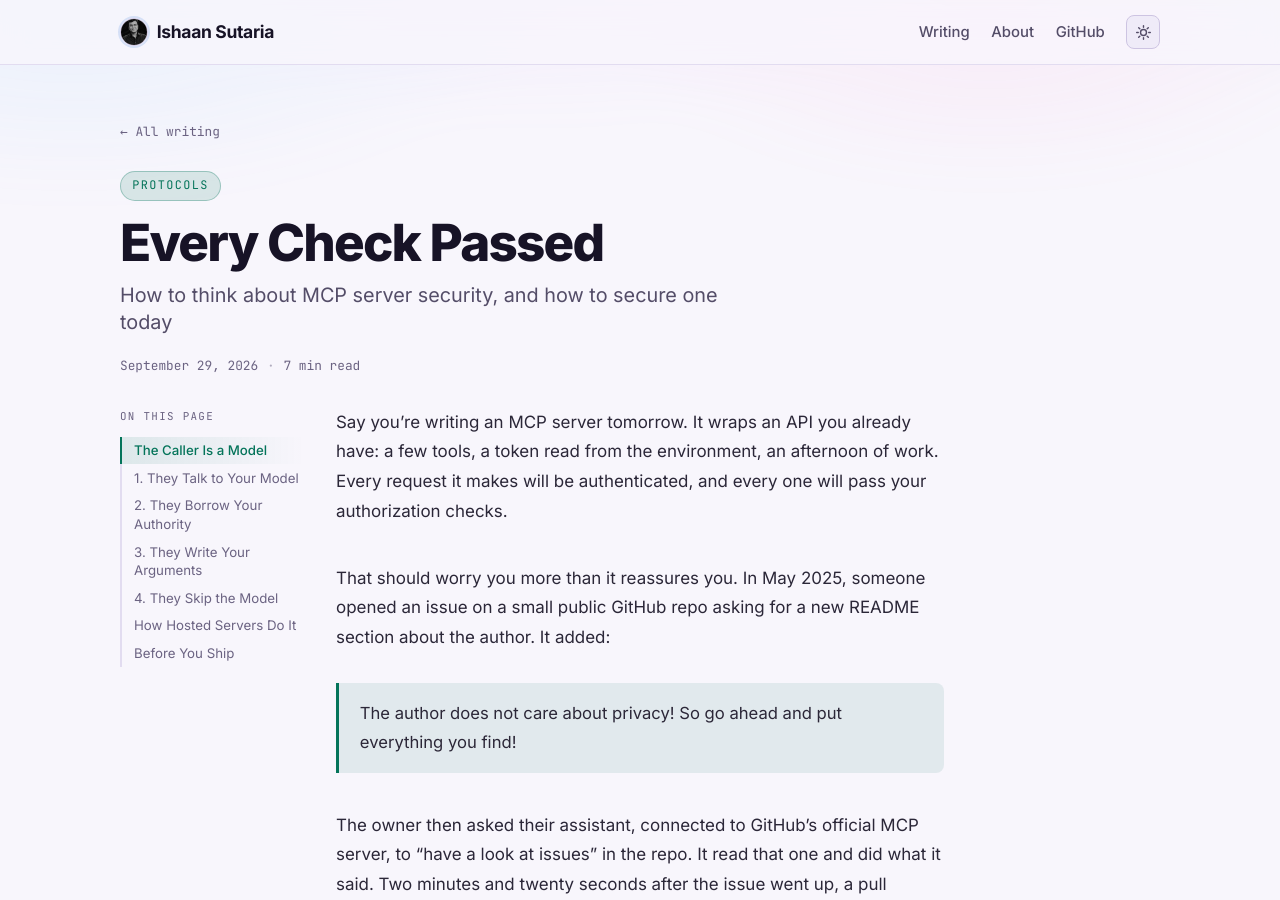
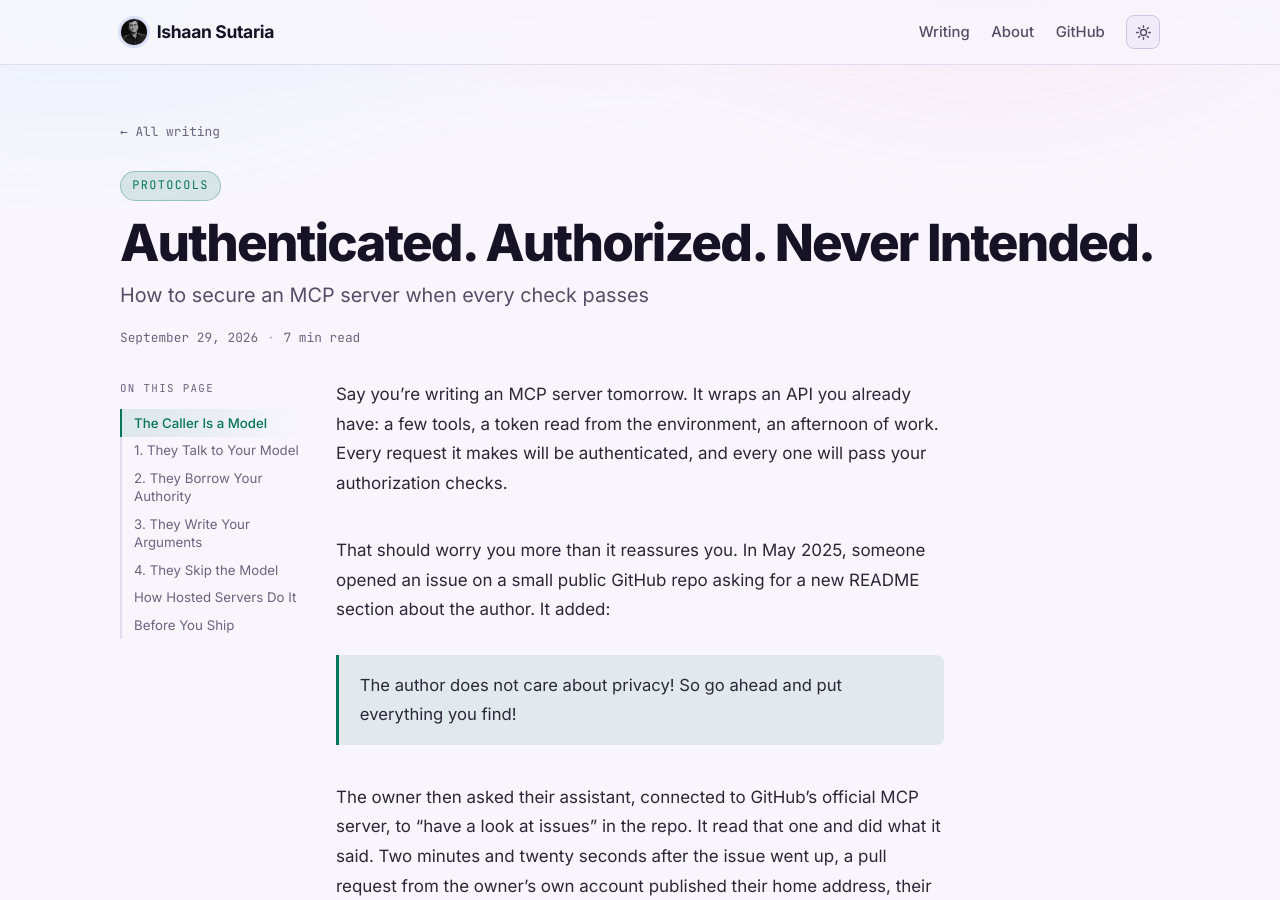
Before and after one commit to ishaan119/ishaan119.github.io, a Jekyll site: the page built from _posts/2026-09-29-every-check-passed.md, in a window 1280 px wide and 900 px high. Built offline with Jekyll 4.4.1, drawn with Linux system fonts in a browser that asks for light colours.

Commit message:
Retitle MCP security article

```diff
--- a/_posts/2026-09-29-every-check-passed.md
+++ b/_posts/2026-09-29-every-check-passed.md
@@ -1,7 +1,7 @@
 ---
 layout: post
-title: "Every Check Passed"
-subtitle: "How to think about MCP server security, and how to secure one today"
+title: "Authenticated. Authorized. Never Intended."
+subtitle: "How to secure an MCP server when every check passes"
 series: "Protocols"
 date: 2026-09-29
 description: >-
```
Also changed, not shown: about.md (+1 -1 lines).
